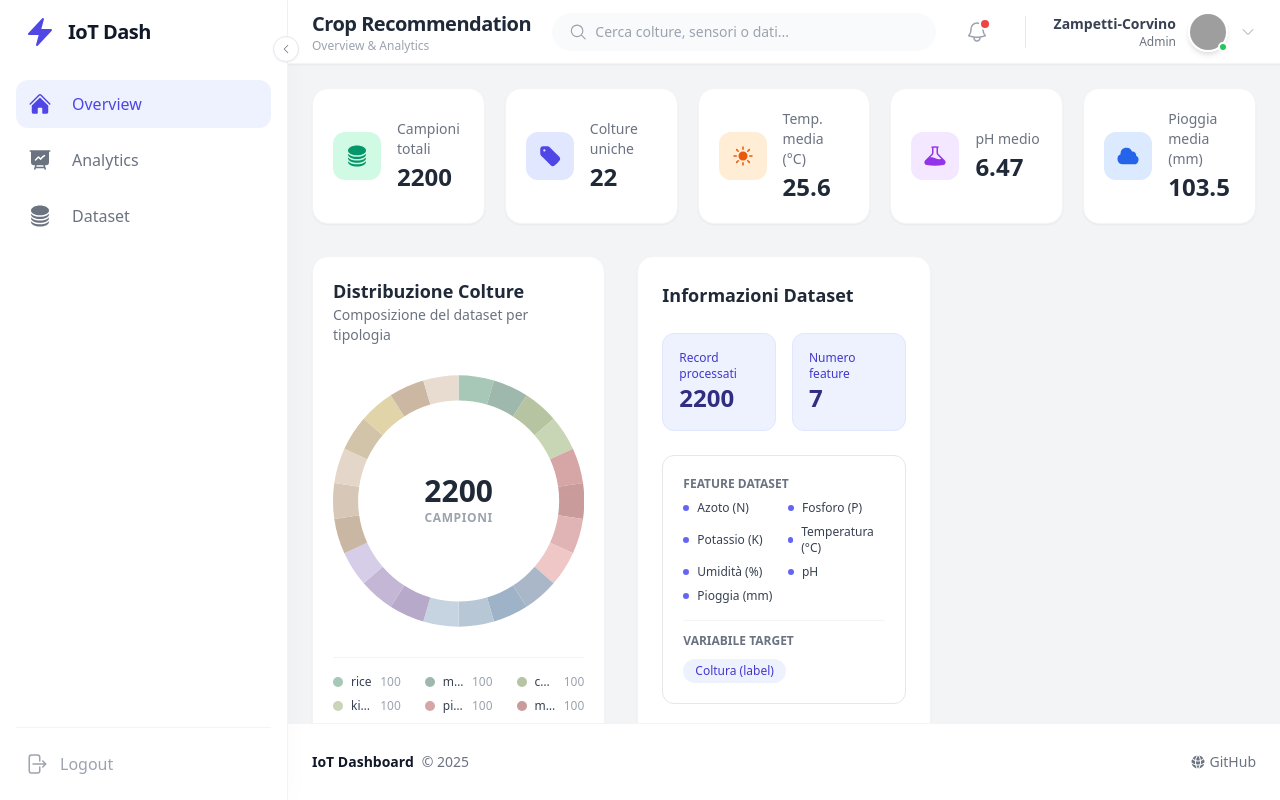
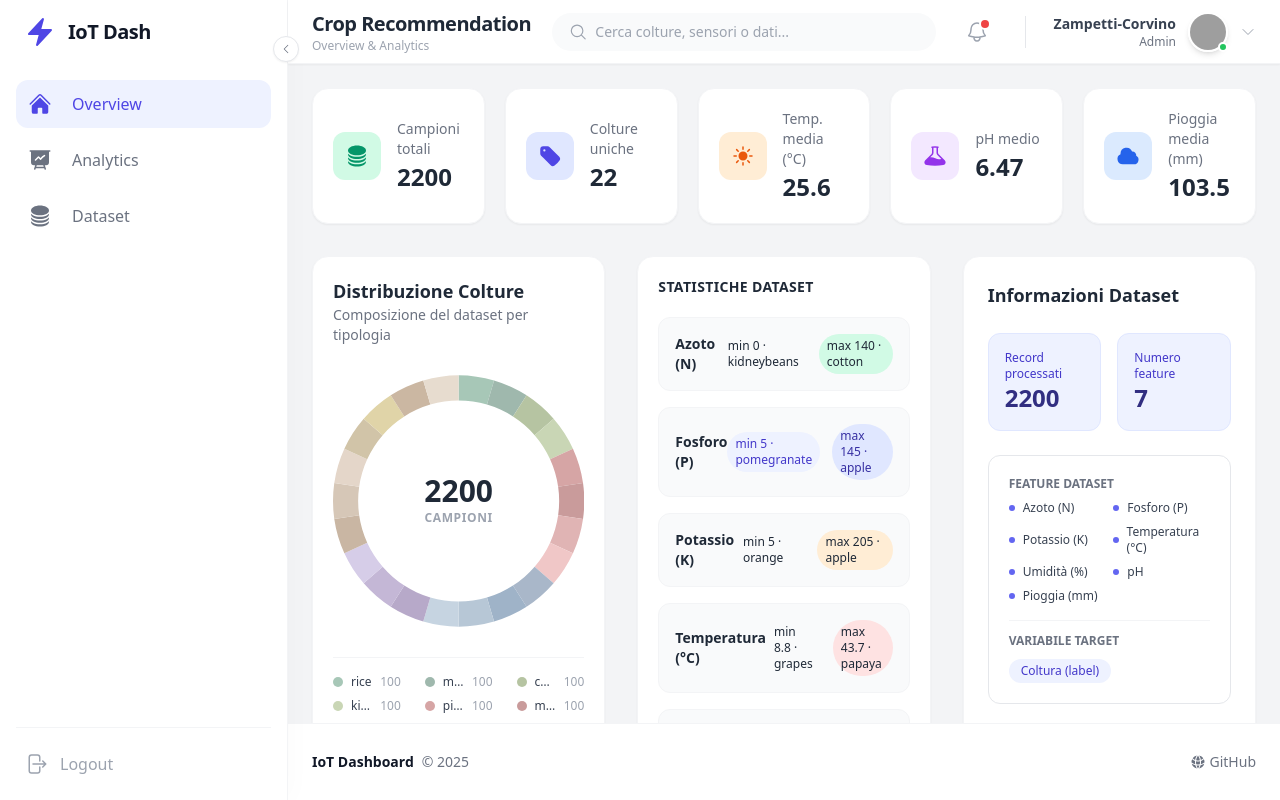
Before and after one commit to gyozamp/Crop-Recommandation-Dashboard, a React (Vite) app: page / in a window 1280 px wide. Built offline with nearby package versions, Linux system fonts and the light colour scheme; grey boxes are pictures that could not be loaded.

Commit message:
Modified Dashboard, add utilis/datasetStats

```diff
--- a/src/pages/Dashboard.tsx
+++ b/src/pages/Dashboard.tsx
@@ -1,4 +1,4 @@
-//import React, { useState, useMemo } from "react";
+import React, { useMemo } from "react";
 
 // import components/Filter
 //import FilterSelect from "../components/FilterSelect/FilterSelect";
@@ -40,6 +40,8 @@ import {
 import useDashboardData from "../hooks/useDashboardData";
 import MetricBarChart from "../components/Chart/MetricBarChart";
 import { CHART_COLORS, CUSTOM_COLORS } from "../constants/chartConfig";
+
+import { getDatasetStats } from "../utils/datasetStats";
 
 // Registriamo i componenti Chart.js necessari
 ChartJS.register(
@@ -134,6 +136,100 @@ export default function Dashboard() {
   const isLoading = pieData.length === 0 && allSamples.length === 0;
   const hasData = pieData.length > 0;
 
+  const datasetStats = useMemo(() => {
+    if (!allSamples.length) return null;
+    return getDatasetStats(allSamples);
+  }, [allSamples]);
+
+  const statsRows = datasetStats
+    ? [
+      {
+        label: "Azoto (N)",
+        color: "emerald",
+        min: {
+          value: datasetStats.N.min.value,
+          label: datasetStats.N.min.label,
+        },
+        max: {
+          value: datasetStats.N.max.value,
+          label: datasetStats.N.max.label,
+        },
+      },
+      {
+        label: "Fosforo (P)",
+        color: "indigo",
+        min: {
+          value: datasetStats.P.min.value,
+          label: datasetStats.P.min.label,
+        },
+        max: {
+          value: datasetStats.P.max.value,
+          label: datasetStats.P.max.label,
+        },
+      },
+      {
+        label: "Potassio (K)",
+        color: "orange",
+        min: {
+          value: datasetStats.K.min.value,
+          label: datasetStats.K.min.label,
+        },
+        max: {
+          value: datasetStats.K.max.value,
+          label: datasetStats.K.max.label,
+        },
+      },
+      {
+        label: "Temperatura (°C)",
+        color: "red",
+        min: {
+          value: datasetStats.temperature.min.value.toFixed(1),
+          label: datasetStats.temperature.min.label,
+        },
+        max: {
+          value: datasetStats.temperature.max.value.toFixed(1),
+          label: datasetStats.temperature.max.label,
+        },
+      },
+      {
+        label: "Umidità (%)",
+        color: "blue",
+        min: {
+          value: datasetStats.humidity.min.value,
+          label: datasetStats.humidity.min.label,
+        },
+        max: {
+          value: datasetStats.humidity.max.value,
+          label: datasetStats.humidity.max.label,
+        },
+      },
+      {
+        label: "pH",
+        color: "purple",
+        min: {
+          value: datasetStats.ph.min.value.toFixed(2),
+          label: datasetStats.ph.min.label,
+        },
+        max: {
+          value: datasetStats.ph.max.value.toFixed(2),
+          label: datasetStats.ph.max.label,
+        },
+      },
+      {
+        label: "Pioggia (mm)",
+        color: "cyan",
+        min: {
+          value: datasetStats.rainfall.min.value,
+          label: datasetStats.rainfall.min.label,
+        },
+        max: {
+          value: datasetStats.rainfall.max.value,
+          label: datasetStats.rainfall.max.label,
+        },
+      },
+    ]
+    : [];
+
   return (
     <>
       {/* 1. KPI Cards */}
@@ -196,6 +292,34 @@ export default function Dashboard() {
             </div>
 
           )}
+        </div>
+
+        <div className="bg-white p-5 rounded-2xl shadow-sm border border-gray-100 flex flex-col gap-5">
+          <h3 className="text-sm font-bold text-gray-800 uppercase tracking-wide">
+            Statistiche Dataset
+          </h3>
+
+          <div className="space-y-4">
+            {statsRows.map((item) => (
+              <div
+                key={item.label}
+                className="flex items-center justify-between rounded-xl border border-gray-100 p-4 bg-gray-50 hover:bg-gray-100 transition-colors"
+              >
+                <span className="text-sm font-semibold text-gray-800">
+                  {item.label}
+                </span>
+
+                <div className="flex items-center gap-3 text-xs">
+                  <span className={`px-2 py-1 rounded-full bg-${item.color}-50 text-${item.color}-700 font-medium`}>
+                    min {item.min.value} · {item.min.label}
+                  </span>
+                  <span className={`px-2 py-1 rounded-full bg-${item.color}-100 text-${item.color}-800 font-medium`}>
+                    max {item.max.value} · {item.max.label}
+                  </span>
+                </div>
+              </div>
+            ))}
+          </div>
         </div>
 
 
--- /dev/null
+++ b/src/utils/datasetStats.ts
@@ -0,0 +1,51 @@
+import type { CropSample } from "../types/crop";
+
+type MinMax = {
+  min: { value: number; label: string };
+  max: { value: number; label: string };
+};
+
+type DatasetStats = {
+  N: MinMax;
+  P: MinMax;
+  K: MinMax;
+  temperature: MinMax;
+  humidity: MinMax;
+  ph: MinMax;
+  rainfall: MinMax;
+};
+
+const computeMinMax = (
+  samples: CropSample[],
+  key: keyof CropSample
+): MinMax => {
+  const sorted = [...samples].sort((a, b) => {
+    const av = a[key] as number;
+    const bv = b[key] as number;
+    return av - bv;
+  });
+
+  const minSample = sorted[0];
+  const maxSample = sorted[sorted.length - 1];
+
+  return {
+    min: {
+      value: minSample[key] as number,
+      label: minSample.label,
+    },
+    max: {
+      value: maxSample[key] as number,
+      label: maxSample.label,
+    },
+  };
+};
+
+export const getDatasetStats = (samples: CropSample[]): DatasetStats => ({
+  N: computeMinMax(samples, "N"),
+  P: computeMinMax(samples, "P"),
+  K: computeMinMax(samples, "K"),
+  temperature: computeMinMax(samples, "temperature"),
+  humidity: computeMinMax(samples, "humidity"),
+  ph: computeMinMax(samples, "ph"),
+  rainfall: computeMinMax(samples, "rainfall"),
+});
```
Also changed, not shown: src/components/DatasetStats/DatasetStats.tsx (deleted).
